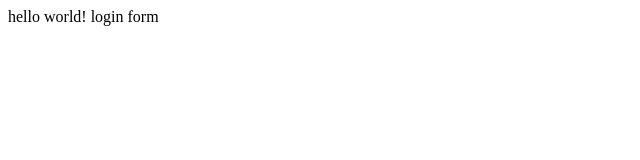
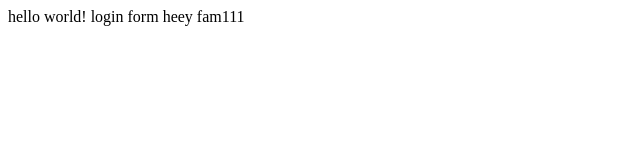
Before and after one commit to Nagirah/introduction, a plain HTML site: page index.html in a window 1280 px wide. Shown: the full height of the page, 0-640 px from the left. Drawn offline with Linux system fonts and the light colour scheme.

Commit message:
new change made

```diff
--- a/index.html
+++ b/index.html
@@ -2,5 +2,8 @@
 <body>
 hello world!
 login form
+heey fam111
+
+
 </body>
 </html>
```
